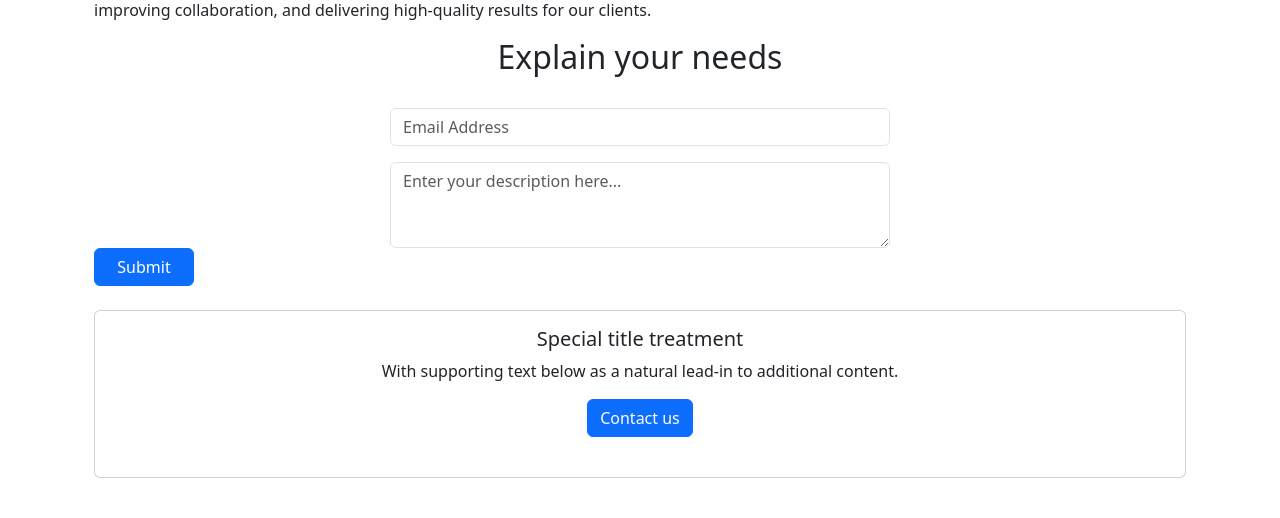
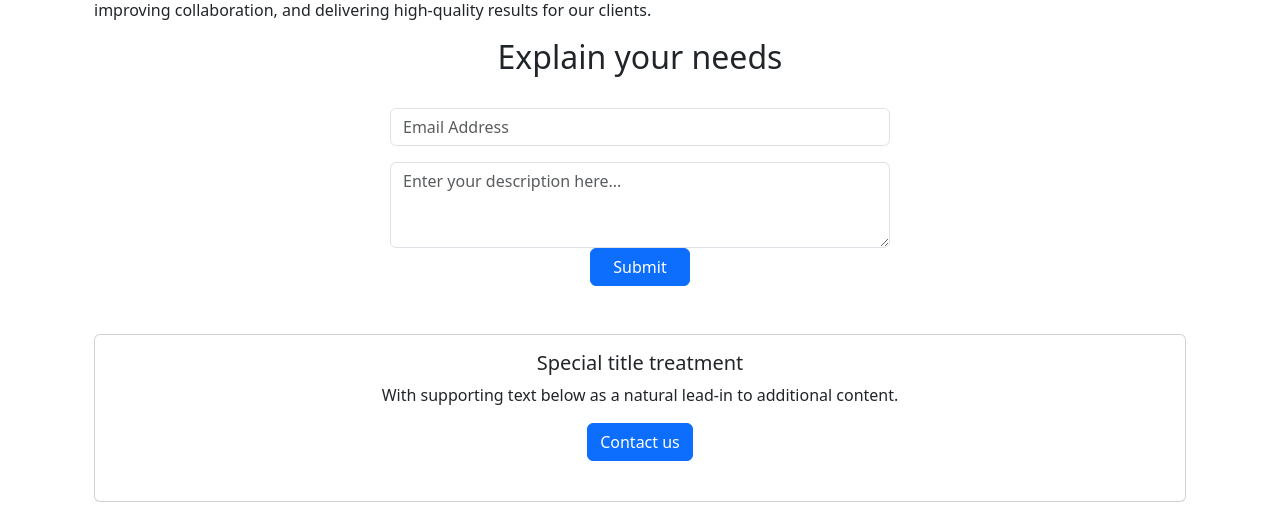
Before and after one commit to vishnuedla/Devopshire, a Flask app: page / in a window 1280 px wide. Shown: the part 900-1418 px from the top of the page. Before the commit the page ends 1378 px from the top, so only its background shows below. Run offline with Flask 3, Linux system fonts and the light colour scheme.

Commit message:
modifed submit button

```diff
--- a/templates/home.html
+++ b/templates/home.html
@@ -10,6 +10,10 @@
 <link href="https://cdn.jsdelivr.net/npm/bootstrap@5.3.8/dist/css/bootstrap.min.css" rel="stylesheet" integrity="sha384-sRIl4kxILFvY47J16cr9ZwB07vP4J8+LH7qKQnuqkuIAvNWLzeN8tE5YBujZqJLB" crossorigin="anonymous">
 <style>
 
+   #submit {
+    display: block;
+    margin: 0 auto;
+   }
 
 </style>
 <body>
@@ -86,7 +90,7 @@
               placeholder="Enter your description here..." required></textarea
 
   </div>
-  <input type="submit" class="btn btn-primary"
+  <input id="submit" type="submit" class="btn btn-primary"
          style="width:100px;align-items: center;" value="Submit"><br><br>
 </form>
 
```
